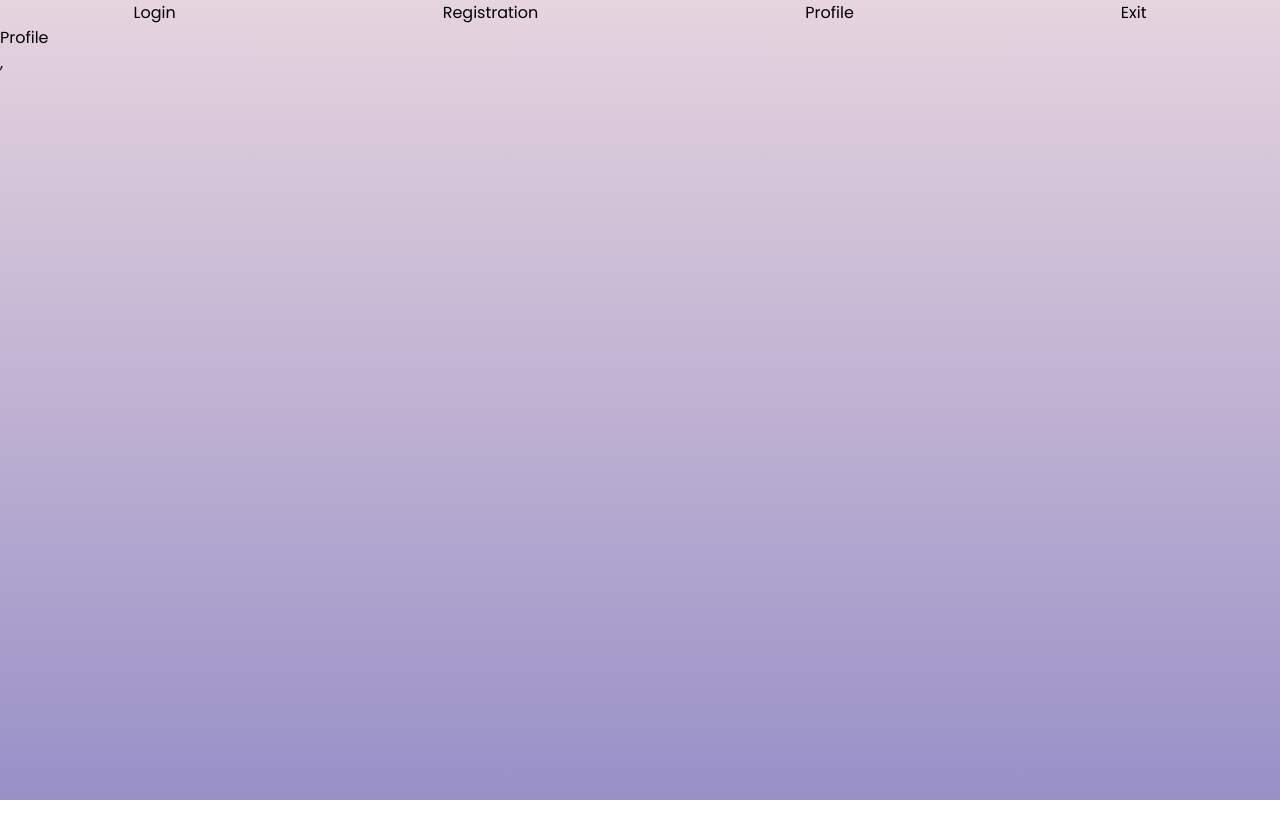
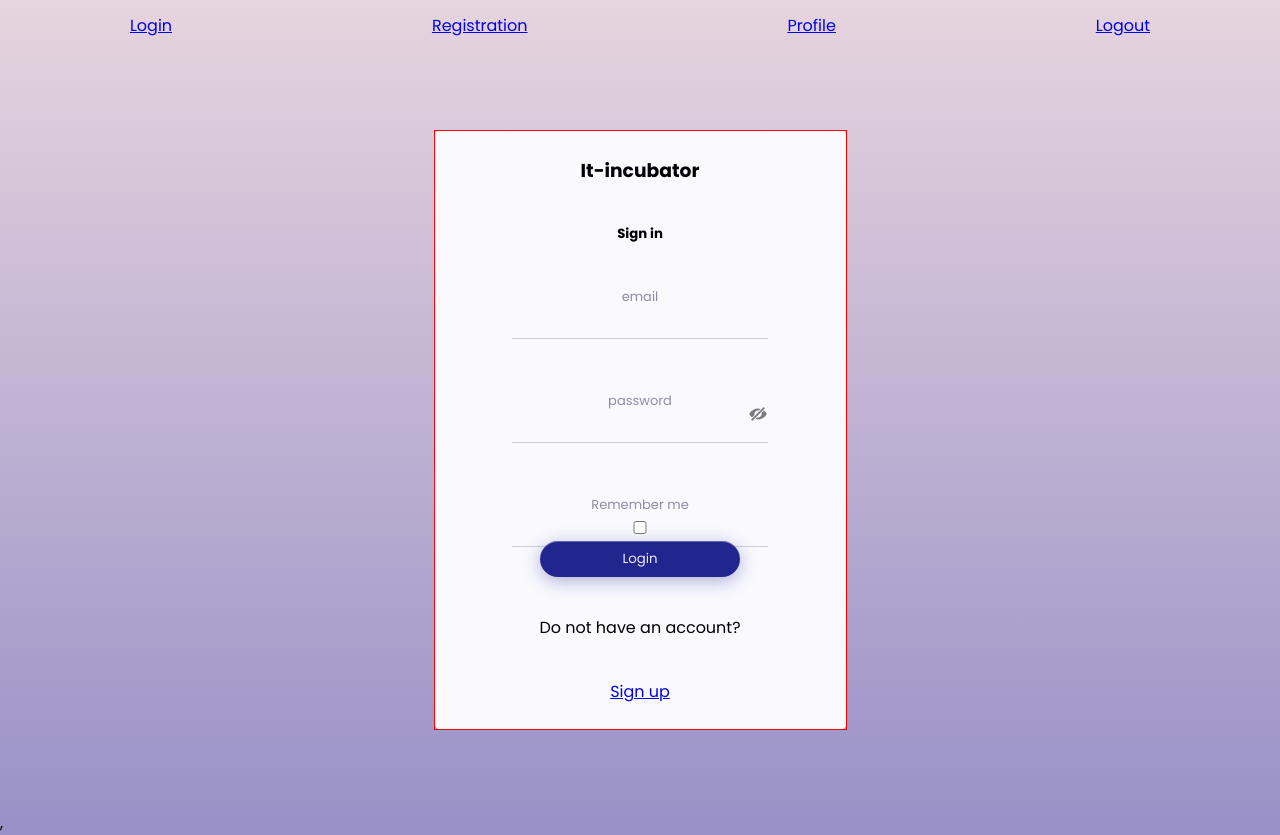
Before and after one commit to SashaPolyanski/BrainStorm, a React (Create React App) app: page / in a window 1280 px wide. Before the commit this address led to /Profile. Before the commit the page ends 800 px from the top, so only its background shows below. Built offline with nearby package versions, Linux system fonts and the light colour scheme; no server answers.

Commit message:
Добавил поля с текстом в странице Login

```diff
--- a/src/App.tsx
+++ b/src/App.tsx
@@ -3,7 +3,7 @@ import React from 'react';
 import { Route, Routes } from 'react-router-dom';
 
 import NavigationBar from './ui/components/navigation/NavigationBar';
-import Login1 from './ui/Pages/login/Login';
+import Login from './ui/Pages/login/Login';
 import Profile from './ui/Pages/profile/Profile';
 import { Registration } from './ui/Pages/registration/Registration';
 
@@ -11,7 +11,8 @@ const App = () => (
   <>
     <NavigationBar />
     <Routes>
-      <Route path="/" element={<Login1 />} />
+      <Route path="/" element={<Login />} />
+      <Route path="/login" element={<Login />} />
       <Route path="/registration" element={<Registration />} />
       <Route path="/profile" element={<Profile />} />
     </Routes>
--- a/src/bll/loginReducer.ts
+++ b/src/bll/loginReducer.ts
@@ -13,11 +13,14 @@ export type LoginReducerType = {
 export const setIsLoginTC = createAsyncThunk(
   'login/setIsLogin',
   async (data: IFormInputs, thunkAPI) => {
-    const response = await auth.login(data);
     try {
-      thunkAPI.dispatch(setIsLogin({ value: true }));
-    } catch (e) {
-      console.log(e);
+      const response = await auth.login(data);
+      console.log(response);
+      if (response.statusText == 'OK') {
+        thunkAPI.dispatch(setIsLogin({ value: true }));
+      }
+    } catch (error) {
+      console.error(error);
     }
   },
 );
--- a/src/dal/auth.ts
+++ b/src/dal/auth.ts
@@ -1,8 +1,10 @@
+import { IFormInputs } from '../ui/Pages/login/Login';
+
 import { instance } from './settings';
 
 export const auth = {
-  login(data: any) {
-    return instance.post<any>('/auth/login', data);
+  login(data: IFormInputs) {
+    return instance.post<IResponseAuthLoginData>('/auth/login', data);
   },
   logout() {
     return instance.delete('/auth/me');
@@ -17,3 +19,20 @@ export const auth = {
     return instance.put('auth/me', { name, avatar });
   },
 };
+
+export interface IResponseAuthLoginData {
+  _id: string;
+  email: string;
+  name: string;
+  avatar?: string;
+  publicCardPacksCount: number;
+  // количество колод
+
+  created: Date;
+  updated: Date;
+  isAdmin: boolean;
+  verified: boolean; // подтвердил ли почту
+  rememberMe: boolean;
+
+  error?: string;
+}
--- a/src/ui/Pages/login/Login.tsx
+++ b/src/ui/Pages/login/Login.tsx
@@ -2,7 +2,7 @@ import React, { useState } from 'react';
 
 import { useForm } from 'react-hook-form';
 import { useDispatch, useSelector } from 'react-redux';
-import { Navigate } from 'react-router-dom';
+import { Navigate, NavLink } from 'react-router-dom';
 
 import { setIsLoginTC } from '../../../bll/loginReducer';
 import { AppRootStateType } from '../../../bll/store';
@@ -10,6 +10,7 @@ import { auth } from '../../../dal/auth';
 import Button from '../../components/button/Button';
 import { Input } from '../../components/input/Input';
 import { AuthWrapper } from '../../styles/authWrapper/AuthWrapper';
+import s from '../../styles/login.module.scss';
 
 export interface IFormInputs {
   email: string;
@@ -30,20 +31,19 @@ const Login = () => {
     mode: 'onChange',
   });
   const onSubmit = (data: IFormInputs) => {
-    console.log(JSON.stringify(data));
-
     dispatch(setIsLoginTC(data));
     reset();
   };
 
-  if (isAuth) {
-    return <Navigate to="Profile" />;
-  }
+  // if (isAuth) {
+  //   return <Navigate to="Profile" />;
+  // }
 
   return (
-    <div>
-      <AuthWrapper>
-        <div>IT-INCUBATOR</div>
+    <AuthWrapper>
+      <div className={s.login__wrapper}>
+        <h3>It-incubator</h3>
+        <h5>Sign in</h5>
         <form onSubmit={handleSubmit(onSubmit)}>
           <Input type="text" label="email" register={register} name="email" required />
           <div style={{ height: '50px', color: 'red' }}>
@@ -65,10 +65,12 @@ const Login = () => {
             register={register}
             name="rememberMe"
           />
-          <Button type="submit" name="Отправить" variant="auth" />
+          <Button type="submit" name="Login" variant="auth" />
         </form>
-      </AuthWrapper>
-    </div>
+        <p>Do not have an account?</p>
+        <NavLink to="registration">Sign up</NavLink>
+      </div>
+    </AuthWrapper>
   );
 };
 
--- a/src/ui/components/navigation/NavigationBar.tsx
+++ b/src/ui/components/navigation/NavigationBar.tsx
@@ -1,14 +1,24 @@
 import React from 'react';
+
+import { NavLink } from 'react-router-dom';
 
 import s from './navigationBar.module.scss';
 
 const NavigationBar = () => (
   <nav className={s.nav}>
     <ul>
-      <li>Login</li>
-      <li>Registration</li>
-      <li>Profile</li>
-      <li>Exit</li>
+      <li>
+        <NavLink to="login">Login</NavLink>
+      </li>
+      <li>
+        <NavLink to="registration">Registration</NavLink>
+      </li>
+      <li>
+        <NavLink to="profile">Profile</NavLink>
+      </li>
+      <li>
+        <NavLink to="logout">Logout</NavLink>
+      </li>
     </ul>
   </nav>
 );
--- a/src/ui/components/navigation/navigationBar.module.scss
+++ b/src/ui/components/navigation/navigationBar.module.scss
@@ -1,6 +1,8 @@
 nav ul{
+  height: 50px;
   display: flex;
   justify-content: space-around;
+  align-items: center;
 }
 
 li {
--- /dev/null
+++ b/src/ui/styles/login.module.scss
@@ -0,0 +1,12 @@
+.login__wrapper {
+  height: 600px;
+  width: 413px;
+  border: 1px solid red;
+  padding: 25px 33px;
+
+  display: flex;
+  justify-content: space-between;
+  align-items: center;
+  flex-direction: column;
+
+}
```
